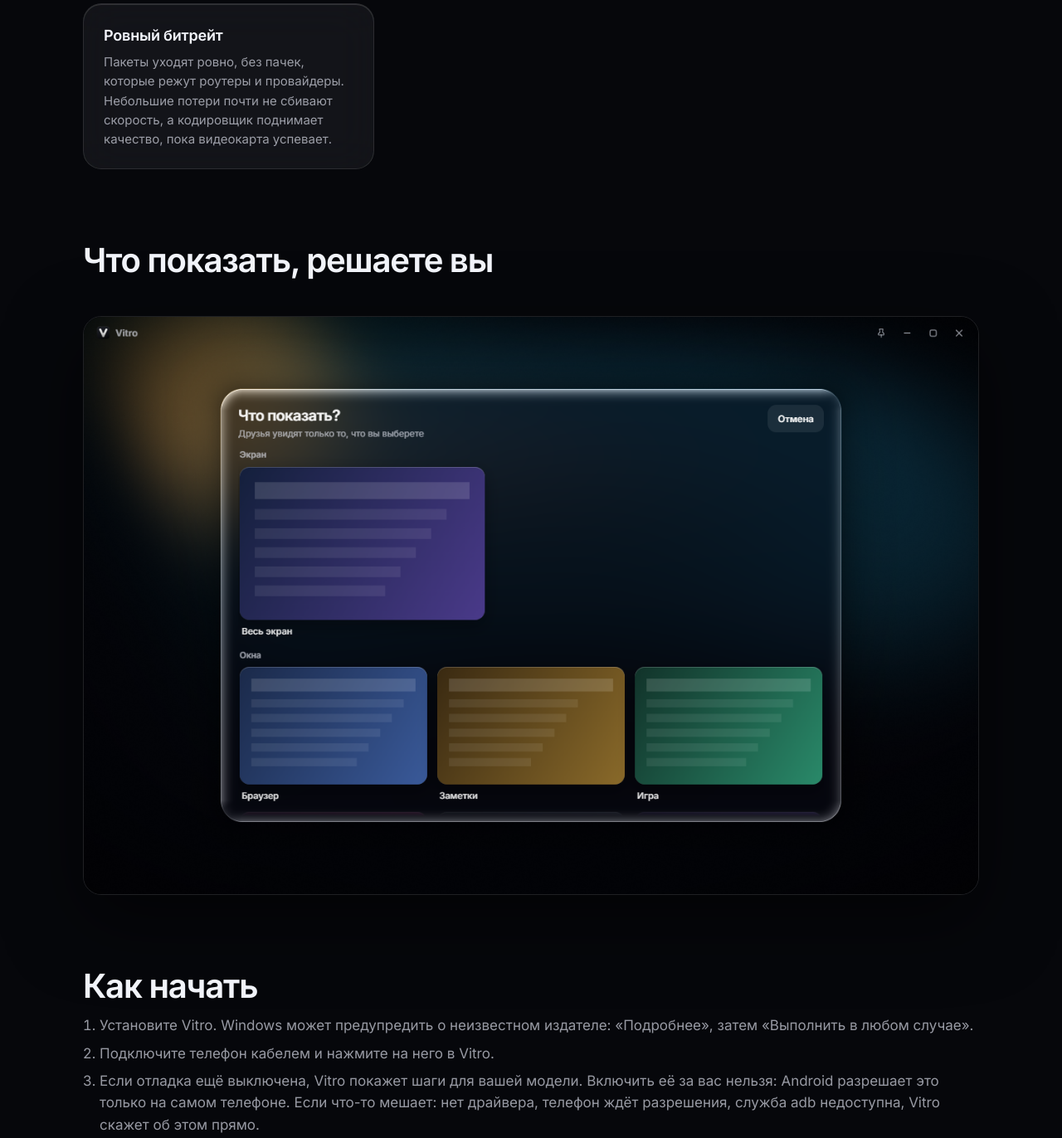
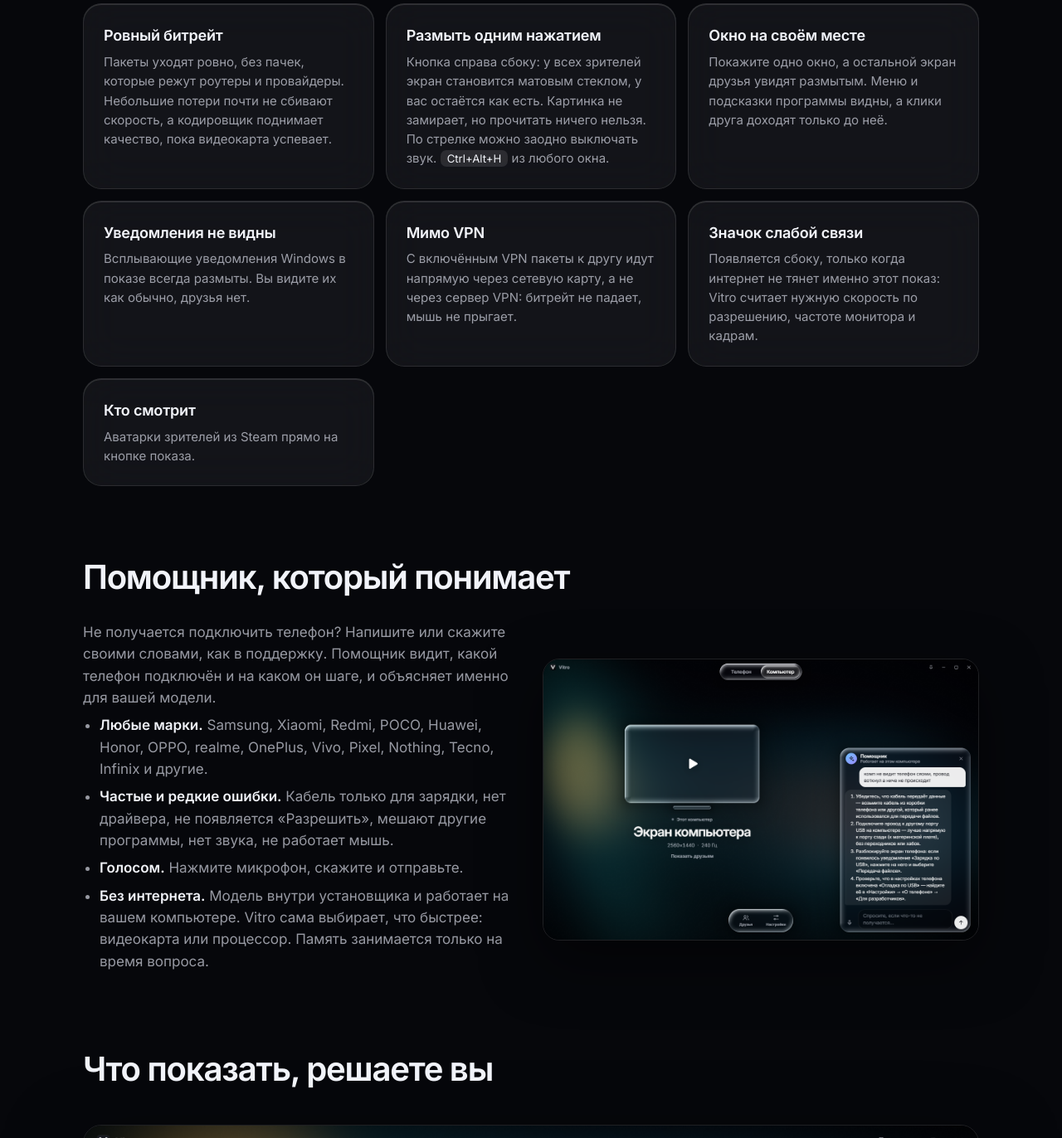
Before and after one commit to Gigatron48/vitro, a plain HTML site: page docs/index.html in a window 1280 px wide. Shown: the part 4623-5995 px from the top of the page at 83% size. Drawn offline with Linux system fonts and the light colour scheme.

Commit message:
Vitro 0.6.0: project page
Co-Authored-By: Claude Opus 5.5 <noreply@anthropic.com>

```diff
--- a/docs/index.html
+++ b/docs/index.html
@@ -121,6 +121,26 @@
     <div class="card"><h3>Без эха из Discord</h3><p>Голосовые чаты не попадают в показ: друг не услышит сам себя.</p></div>
     <div class="card"><h3>Прямой путь не теряется</h3><p>Vitro стучится к другу напрямую всю связь и запоминает адреса, которые сработали. Оборвался прямой путь, вернётся сам, а не останется на ретрансляторе Steam.</p></div>
     <div class="card"><h3>Ровный битрейт</h3><p>Пакеты уходят ровно, без пачек, которые режут роутеры и провайдеры. Небольшие потери почти не сбивают скорость, а кодировщик поднимает качество, пока видеокарта успевает.</p></div>
+    <div class="card"><h3>Размыть одним нажатием</h3><p>Кнопка справа сбоку: у всех зрителей экран становится матовым стеклом, у вас остаётся как есть. Картинка не замирает, но прочитать ничего нельзя. По стрелке можно заодно выключать звук. <kbd>Ctrl+Alt+H</kbd> из любого окна.</p></div>
+    <div class="card"><h3>Окно на своём месте</h3><p>Покажите одно окно, а остальной экран друзья увидят размытым. Меню и подсказки программы видны, а клики друга доходят только до неё.</p></div>
+    <div class="card"><h3>Уведомления не видны</h3><p>Всплывающие уведомления Windows в показе всегда размыты. Вы видите их как обычно, друзья нет.</p></div>
+    <div class="card"><h3>Мимо VPN</h3><p>С включённым VPN пакеты к другу идут напрямую через сетевую карту, а не через сервер VPN: битрейт не падает, мышь не прыгает.</p></div>
+    <div class="card"><h3>Значок слабой связи</h3><p>Появляется сбоку, только когда интернет не тянет именно этот показ: Vitro считает нужную скорость по разрешению, частоте монитора и кадрам.</p></div>
+    <div class="card"><h3>Кто смотрит</h3><p>Аватарки зрителей из Steam прямо на кнопке показа.</p></div>
+  </div>
+
+  <h2>Помощник, который понимает</h2>
+  <div class="two">
+    <div>
+      <p class="sub">Не получается подключить телефон? Напишите или скажите своими словами, как в поддержку. Помощник видит, какой телефон подключён и на каком он шаге, и объясняет именно для вашей модели.</p>
+      <ul>
+        <li><b>Любые марки.</b> Samsung, Xiaomi, Redmi, POCO, Huawei, Honor, OPPO, realme, OnePlus, Vivo, Pixel, Nothing, Tecno, Infinix и другие.</li>
+        <li><b>Частые и редкие ошибки.</b> Кабель только для зарядки, нет драйвера, не появляется «Разрешить», мешают другие программы, нет звука, не работает мышь.</li>
+        <li><b>Голосом.</b> Нажмите микрофон, скажите и отправьте.</li>
+        <li><b>Без интернета.</b> Модель внутри установщика и работает на вашем компьютере. Vitro сама выбирает, что быстрее: видеокарта или процессор. Память занимается только на время вопроса.</li>
+      </ul>
+    </div>
+    <img src="assist.png" alt="Помощник отвечает на вопрос о подключении телефона" />
   </div>
 
   <h2>Что показать, решаете вы</h2>
@@ -130,7 +150,7 @@
   <ol>
     <li>Установите Vitro. Windows может предупредить о неизвестном издателе: «Подробнее», затем «Выполнить в любом случае».</li>
     <li>Подключите телефон кабелем и нажмите на него в Vitro.</li>
-    <li>Если отладка ещё выключена, Vitro покажет шаги для вашей модели. Включить её за вас нельзя: Android разрешает это только на самом телефоне. Если что-то мешает: нет драйвера, телефон ждёт разрешения, служба adb недоступна, Vitro скажет об этом прямо.</li>
+    <li>Если отладка ещё выключена, Vitro покажет шаги для вашей модели, а помощник справа внизу сам напишет, что делать с вашим телефоном. Включить отладку за вас нельзя: Android разрешает это только на самом телефоне. Если что-то мешает: нет драйвера, телефон ждёт разрешения, служба adb недоступна, Vitro скажет об этом прямо.</li>
     <li>Нажмите «Разрешить» на телефоне: трансляция запустится сама.</li>
   </ol>
   <p class="sub" style="margin-top:14px">Дальше можно перейти на Wi-Fi одной кнопкой или по QR-коду: вкладка «Связь».</p>
```
Also changed, not shown: docs/assist.png (added), 1 other file.
